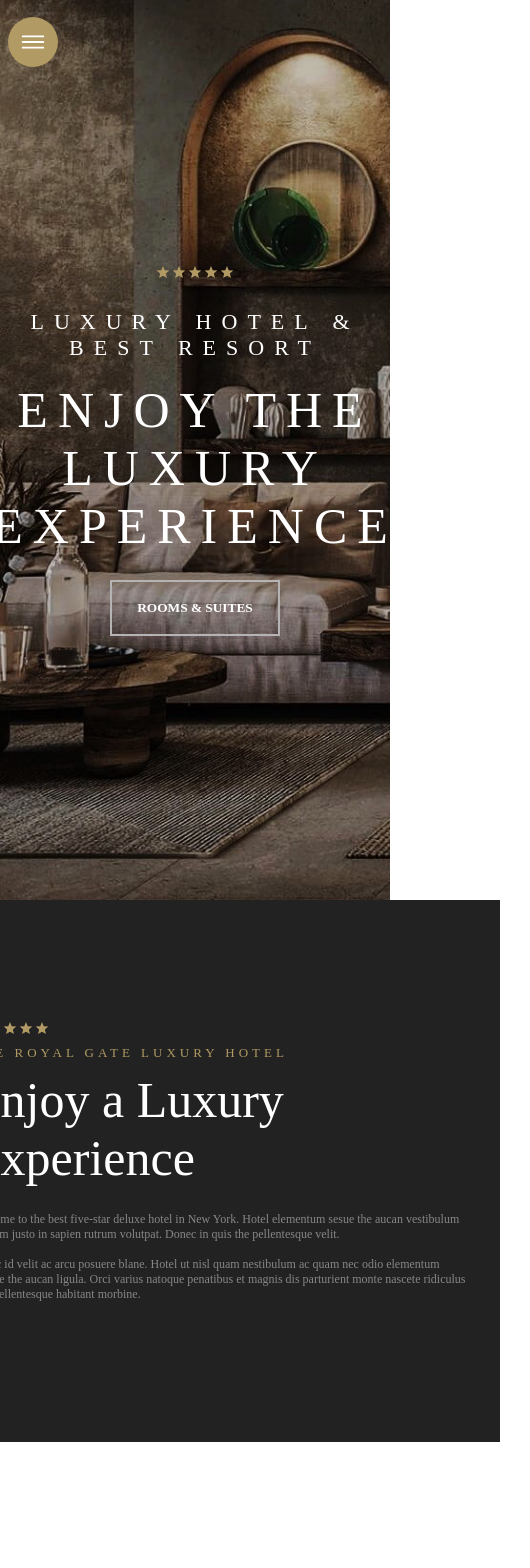
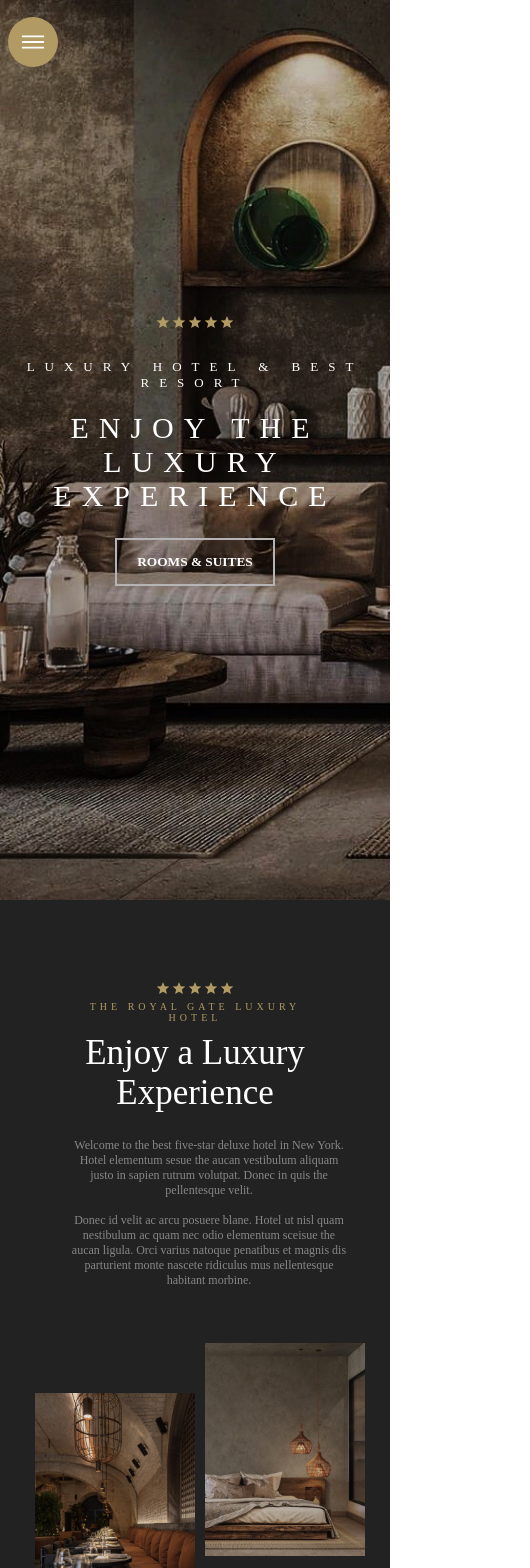
Before and after one commit to muradnuriyev001/RoyalGate-React, a React (Vite) app: page / in a window 390 px wide. Shown: the top 1568 px of the page, 530 px wide, since content can reach past the window. Before the commit the page ends 1442 px from the top, so only its background shows below. Built offline with nearby package versions, Linux system fonts and the light colour scheme.

Commit message:
HomePageBanner and HomePageFirstSection Responsive

```diff
--- a/src/pages/HomePage/HomePageBanner/HomePageBanner.module.scss
+++ b/src/pages/HomePage/HomePageBanner/HomePageBanner.module.scss
@@ -44,3 +44,19 @@
     }
   }
 }
+
+/*Responsive for home page banner */
+
+@media only screen and (max-width: 500px) {
+  .bannerText {
+    .bT1 {
+      font-size: 13px !important;
+    }
+    .bT2 {
+      font-size: 30px !important;
+    }
+  }
+  .bannerButton {
+    padding: 14px 20px !important;
+  }
+}
--- a/src/pages/HomePage/HomePageFirstSection/HomePageFirstSection.module.scss
+++ b/src/pages/HomePage/HomePageFirstSection/HomePageFirstSection.module.scss
@@ -37,10 +37,119 @@
   .hPFSectionImages {
     display: flex;
     img {
-      width: 100%;
+      width: 200px;
     }
     .hPFImage1 {
       margin: 70px 30px;
     }
   }
 }
+
+/*Responsive for home page first section */
+
+@media only screen and (max-width: 1280px) {
+  .hPFSectionText {
+    .hPFText1 {
+      font-size: 11px !important;
+    }
+    .hPFText2 {
+      font-size: 40px !important;
+    }
+    .hPFText3 {
+      font-size: 12px;
+      width: 400px !important;
+    }
+  }
+  .hPFSectionImages {
+    img {
+      width: 180px !important;
+    }
+    .hPFImage1 {
+      margin: 50px 20px !important;
+    }
+  }
+}
+
+@media only screen and (max-width: 1180px) {
+  .hPFSectionImages {
+    img {
+      width: 180px !important;
+    }
+    .hPFImage1 {
+      margin: 50px 20px !important;
+    }
+  }
+}
+
+@media only screen and (max-width: 820px) {
+  .hPFSection {
+    flex-direction: column;
+    .hPFSectionImages {
+      padding-top: 35px;
+    }
+  }
+}
+
+@media only screen and (max-width: 520px) {
+  .hPFText3 {
+    padding: 20px 0px;
+    font-size: 11px !important;
+    width: 300px !important;
+  }
+
+  .hPFSection {
+    padding: 120px 150px !important;
+  }
+}
+
+@media only screen and (max-width: 420px) {
+  .hPFSection {
+    padding: 80px 130px !important;
+    .hPFSectionContent {
+      display: flex;
+      justify-content: center;
+      align-items: center;
+      flex-direction: column;
+      text-align: center;
+      .hPFSectionStars {
+        text-align: center;
+        display: flex;
+      }
+      .hPFSectionText {
+        .hPFText1 {
+          font-size: 10px !important;
+        }
+        .hPFText2 {
+          font-size: 35px !important;
+        }
+        .hPFText3 {
+          font-size: 12px !important;
+          width: 280px !important;
+        }
+      }
+    }
+    .hPFSectionImages {
+      display: flex;
+      img {
+        width: 160px !important;
+      }
+      .hPFImage1 {
+        margin: 50px 10px !important;
+      }
+    }
+  }
+}
+
+@media only screen and (max-width: 350px) {
+  .hPFSection {
+    .hPFSectionImages {
+      display: flex;
+      img {
+        width: 140px !important;
+      }
+      .hPFImage1 {
+        margin: 50px 10px !important;
+      }
+    }
+  }
+}
```
